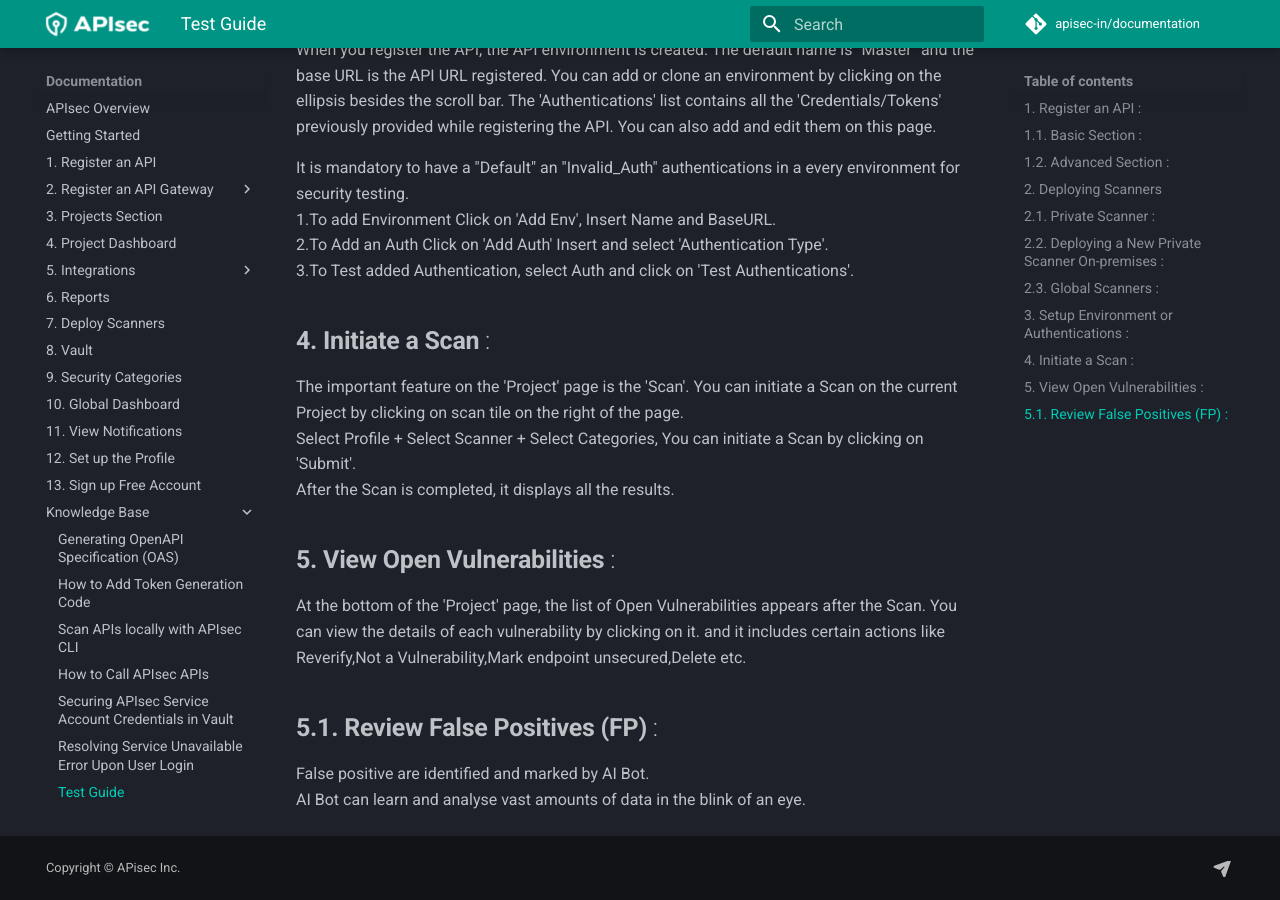
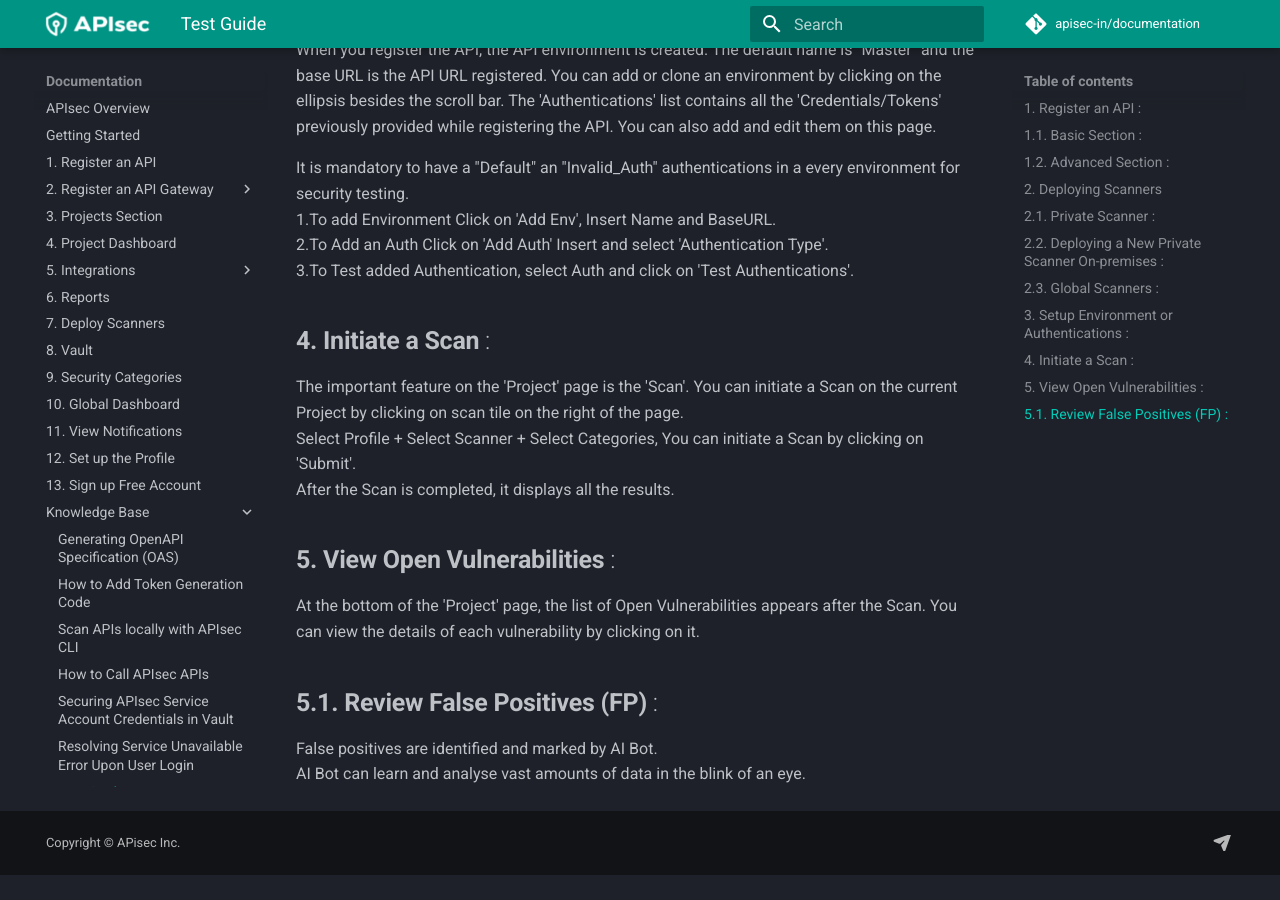
Before and after one commit to apisec-inc/documentation, an MkDocs documentation site: the page built from docs/Testguide.md, in a window 1280 px wide and 900 px high, scrolled down 1368 px. Built offline with MkDocs 1.6.1 and Material for MkDocs 9.7.7, drawn with Linux system fonts in a browser that asks for light colours; comment, search, counter and statistics services are not loaded; after the commit the page ends 2243 px from its top, so only the background shows below that.

Commit message:
Update Testguide.md

```diff
--- a/docs/Testguide.md
+++ b/docs/Testguide.md
@@ -46,8 +46,8 @@
 
 
 ## **5. View Open Vulnerabilities** :
-  At the bottom of the 'Project' page, the list of Open Vulnerabilities appears after the Scan. You can view the details of each vulnerability by clicking on it. and it includes certain actions like Reverify,Not a Vulnerability,Mark endpoint unsecured,Delete etc.
+  At the bottom of the 'Project' page, the list of Open Vulnerabilities appears after the Scan. You can view the details of each vulnerability by clicking on it.
 
 ## **5.1. Review False Positives (FP)** : <br>
-   False positive are identified and marked by AI Bot.<br>
+   False positives are identified and marked by AI Bot.<br>
     AI Bot can learn and analyse vast amounts of data in the blink of an eye.<br>
```
